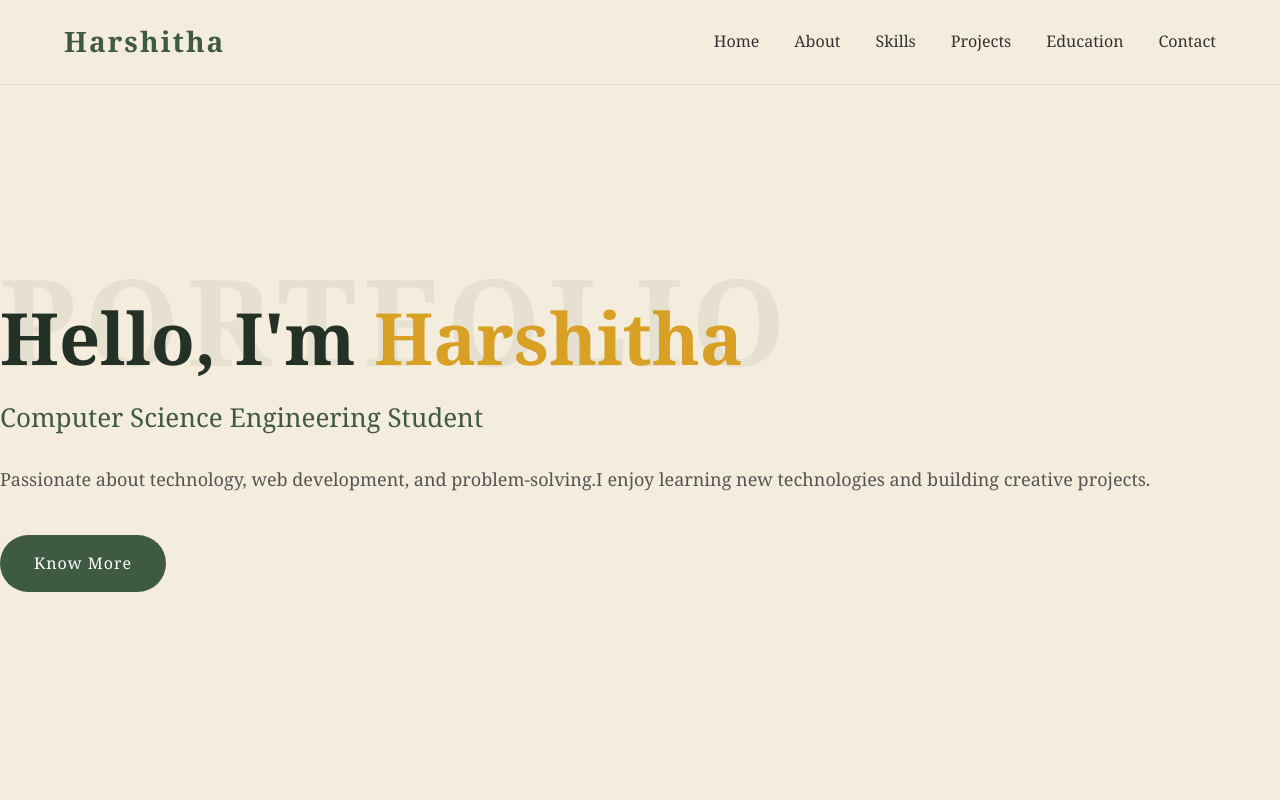
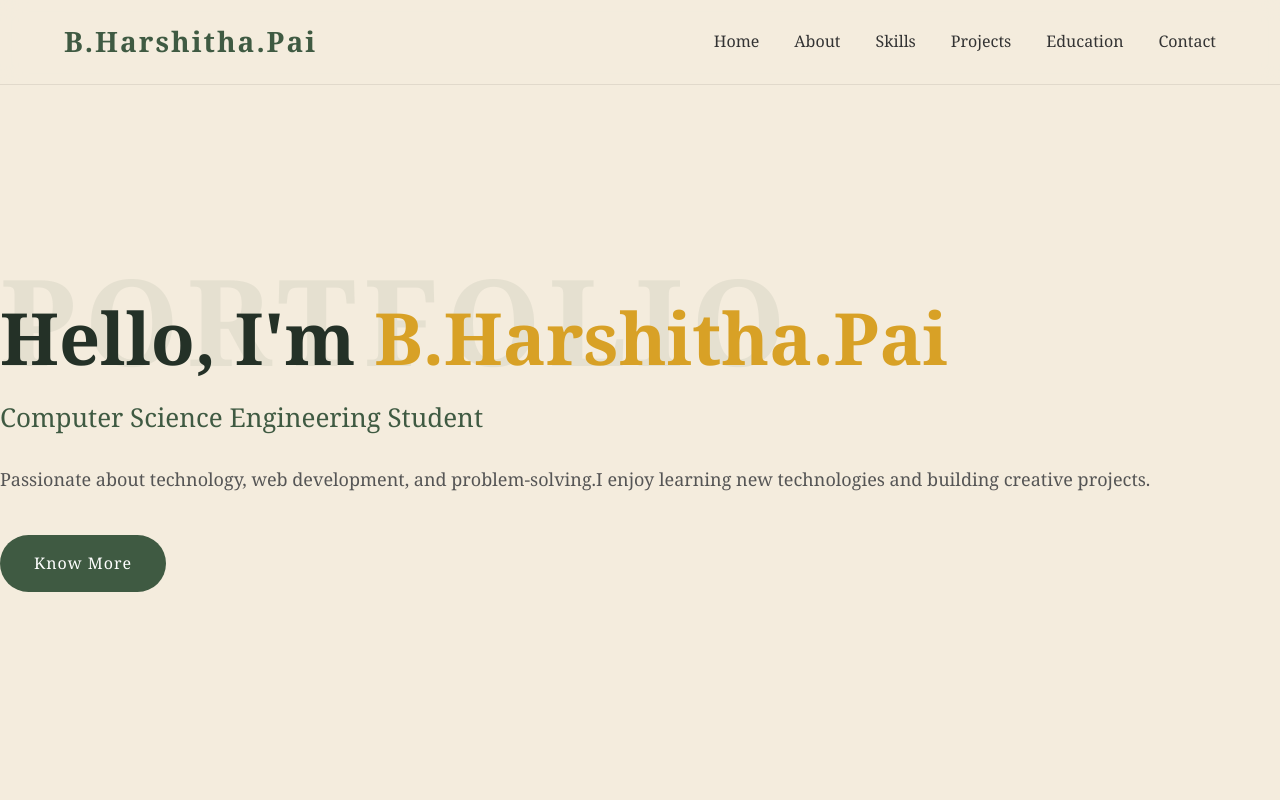
Before and after one commit to bharshithacs24-coder/Harshitha-portfolio, a plain HTML site: page index.html in a window 1280 px wide. Shown: the top 800 px of the page. Drawn offline with Linux system fonts and the light colour scheme.

Commit message:
Update index.html

```diff
--- a/index.html
+++ b/index.html
@@ -12,7 +12,7 @@
     <!-- Header -->
     <header>
         <div class="container">
-            <h2 class="logo">Harshitha</h2>
+            <h2 class="logo">B.Harshitha.Pai</h2>
 
             <nav>
                 <ul>
@@ -30,7 +30,7 @@
     <!-- Home -->
     <section id="home" class="hero">
         <div class="hero-content">
-            <h1>Hello, I'm <span>Harshitha</span></h1>
+            <h1>Hello, I'm <span>B.Harshitha.Pai</span></h1>
             <h3>Computer Science Engineering Student</h3>
             <p>
                 Passionate about technology, web development, and problem-solving.I enjoy learning new technologies and building creative projects.
```
